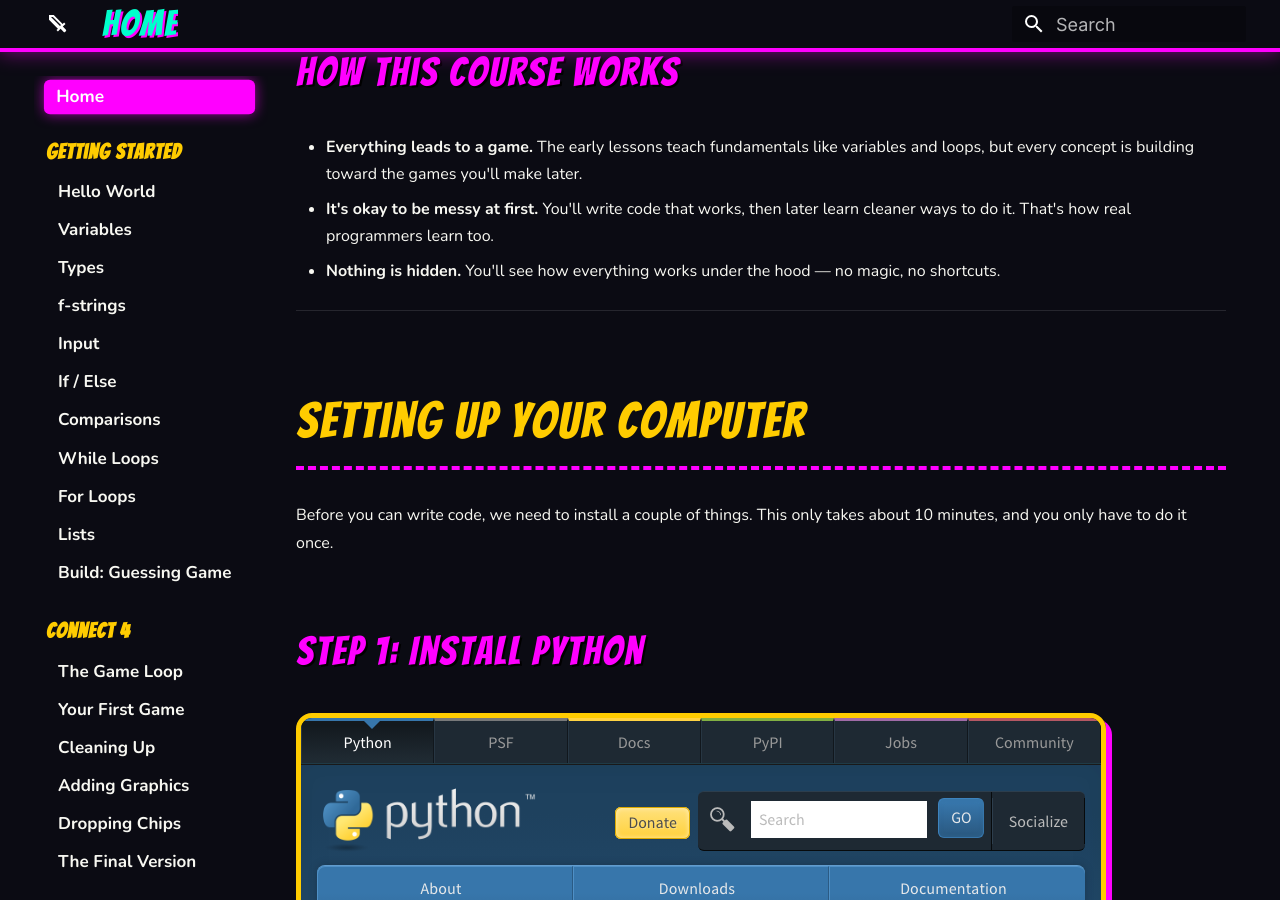
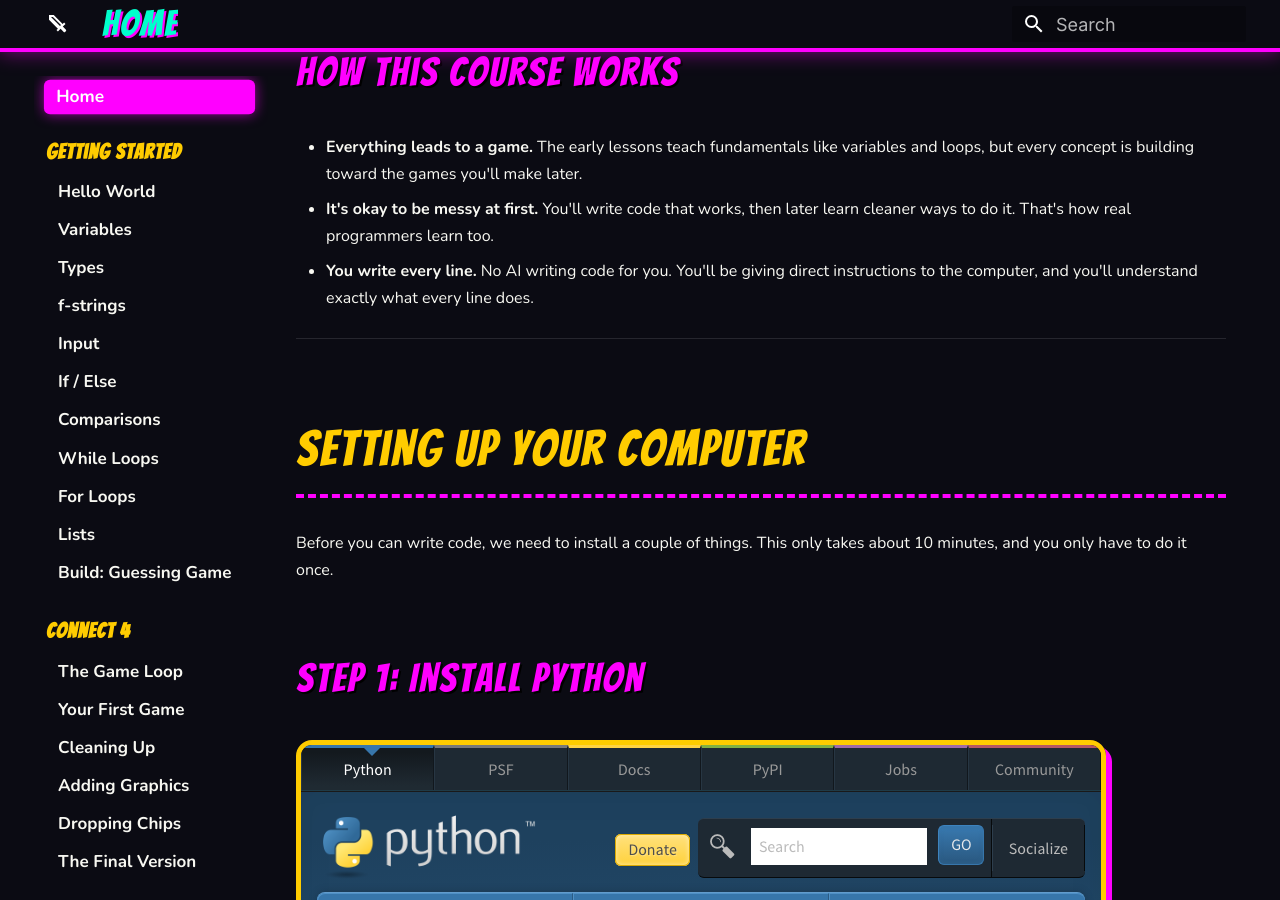
Before and after one commit to agentjuice/roberts-coding-course, an MkDocs documentation site: the page built from docs/index.md, in a window 1280 px wide and 900 px high, scrolled down 1271 px. Built offline with MkDocs 1.6.1 and Material for MkDocs 9.7.7, drawn with Linux system fonts in a browser that asks for light colours.

Commit message:
Emphasize writing every line yourself, no AI

```diff
--- a/docs/index.md
+++ b/docs/index.md
@@ -24,7 +24,7 @@ But we're not starting there. We're starting small, building up, and every singl
 
 - **Everything leads to a game.** The early lessons teach fundamentals like variables and loops, but every concept is building toward the games you'll make later.
 - **It's okay to be messy at first.** You'll write code that works, then later learn cleaner ways to do it. That's how real programmers learn too.
-- **Nothing is hidden.** You'll see how everything works under the hood — no magic, no shortcuts.
+- **You write every line.** No AI writing code for you. You'll be giving direct instructions to the computer, and you'll understand exactly what every line does.
 
 ---
 
```
